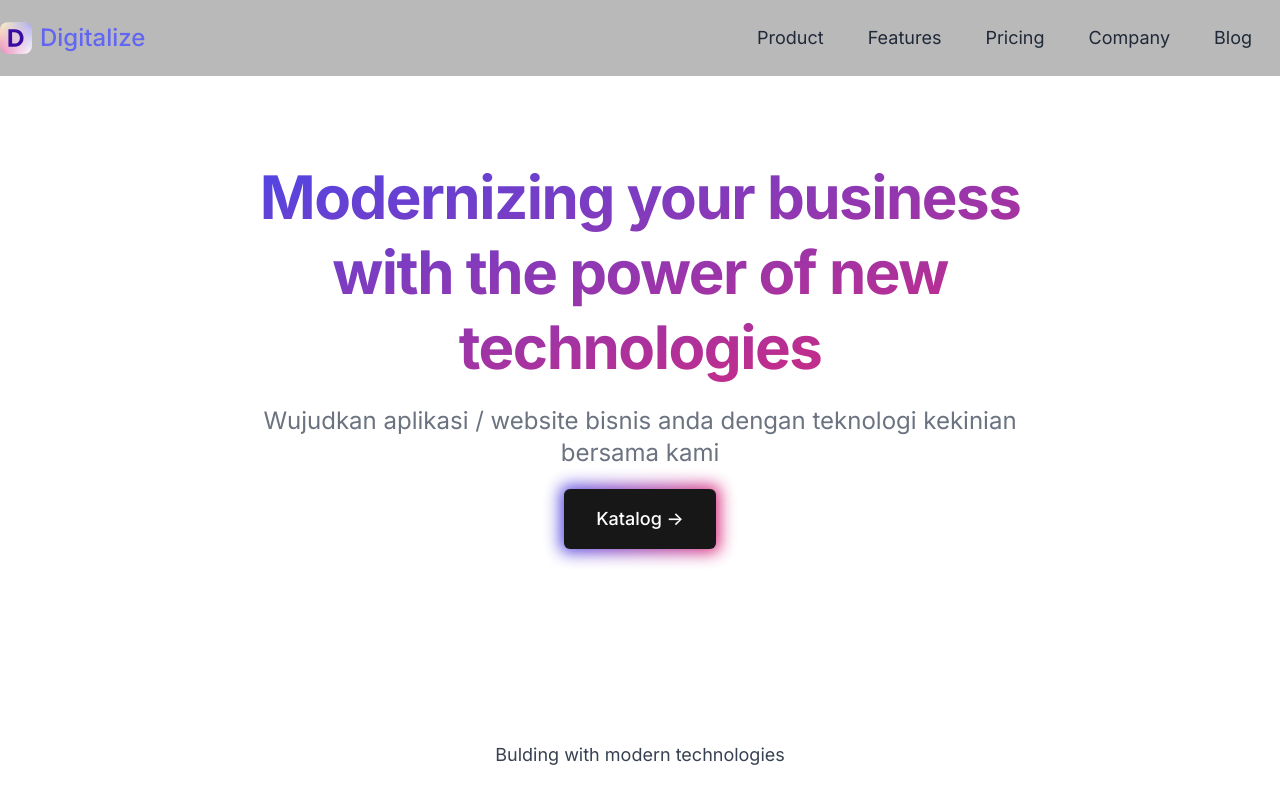
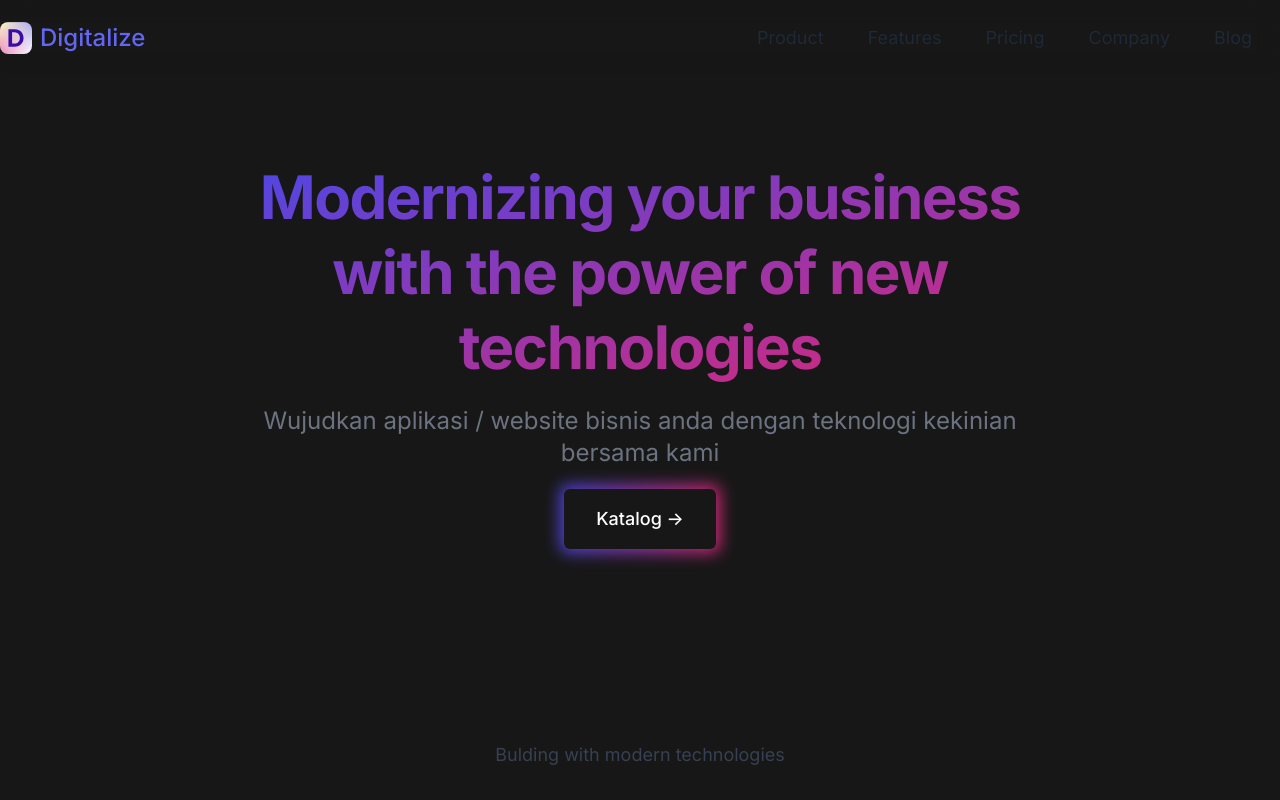
Before and after one commit to Digitalize-id/digitalizehq, a Next.js app: page / in a window 1280 px wide. Shown: the top 800 px of the page. Built offline with nearby package versions, Linux system fonts and the light colour scheme.

Commit message:
apply dark

```diff
--- a/src/css/tailwind.css
+++ b/src/css/tailwind.css
@@ -5,7 +5,7 @@
 @layer base {
   html,
   body {
-    @apply dark:bg-trueGray-900;
+    @apply bg-trueGray-900;
   }
 
   .hero-bg {
```
